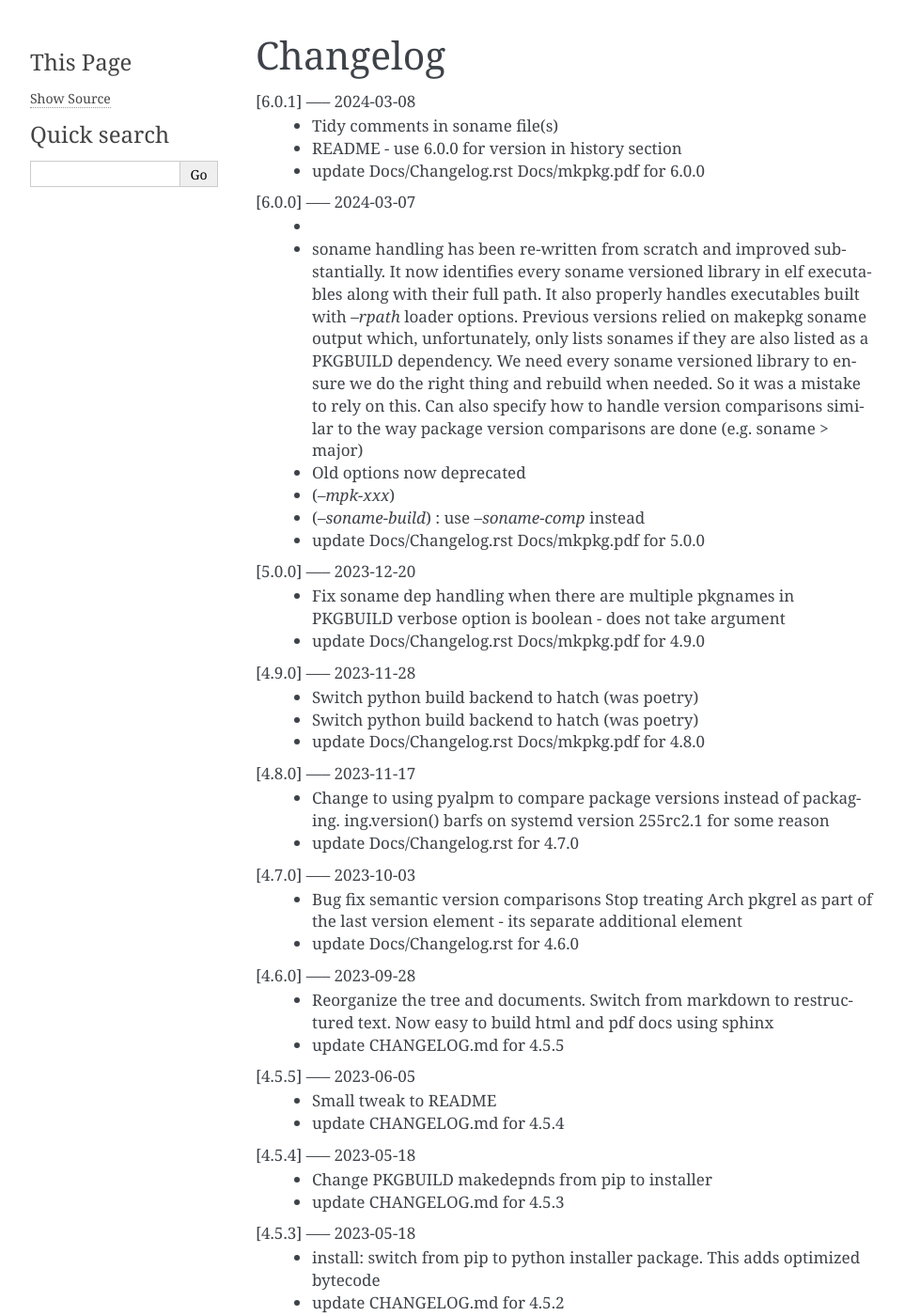
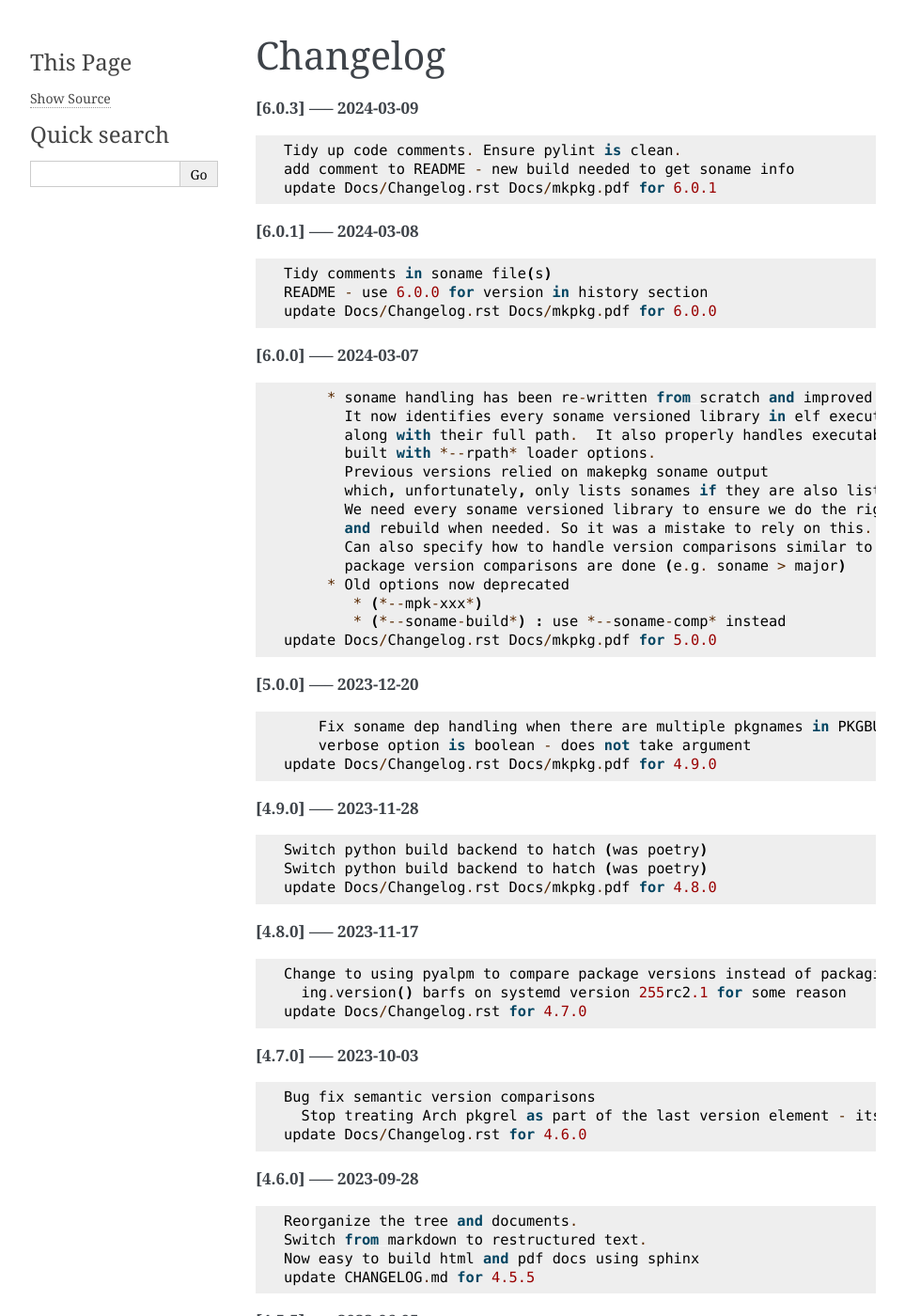
Before and after one commit to gene-git/Arch-mkpkg, a Sphinx documentation site: the page built from Docs/Changelog.rst, in a window 1280 px wide and 1400 px high. Shown: the whole window at 94% size, without its empty margins (148-1111 px from the left). Built offline with Sphinx 7.4.7, drawn with Linux system fonts in a browser that asks for light colours; pages that are not in the unit, such as notebooks, are missing from menus; some of the changed text lies outside the part shown.

Commit message:
update Docs/Changelog.rst Docs/mkpkg.pdf for 6.0.3

```diff
--- a/Docs/Changelog.rst
+++ b/Docs/Changelog.rst
@@ -1,312 +1,430 @@
 Changelog
 =========
 
-[6.0.1] ----- 2024-03-08
- * Tidy comments in soname file(s)
- * README - use 6.0.0 for version in history section
- * update Docs/Changelog.rst Docs/mkpkg.pdf for 6.0.0
+**[6.0.3] ----- 2024-03-09** ::
 
-[6.0.0] ----- 2024-03-07
- *
- * soname handling has been re-written from scratch and improved substantially.
-   It now identifies every soname versioned library in elf executables
-   along with their full path.  It also properly handles executables
-   built with *--rpath* loader options.
-   Previous versions relied on makepkg soname output
-   which, unfortunately, only lists sonames if they are also listed as a PKGBUILD dependency.
-   We need every soname versioned library to ensure we do the right thing
-   and rebuild when needed. So it was a mistake to rely on this.
-   Can also specify how to handle version comparisons similar to the way
-   package version comparisons are done (e.g. soname > major)
+	    Tidy up code comments. Ensure pylint is clean.
+	    add comment to README - new build needed to get soname info
+	    update Docs/Changelog.rst Docs/mkpkg.pdf for 6.0.1
 
- * Old options now deprecated
 
- * (*--mpk-xxx*)
+**[6.0.1] ----- 2024-03-08** ::
 
- * (*--soname-build*) : use *--soname-comp* instead
- * update Docs/Changelog.rst Docs/mkpkg.pdf for 5.0.0
+	    Tidy comments in soname file(s)
+	    README - use 6.0.0 for version in history section
+	    update Docs/Changelog.rst Docs/mkpkg.pdf for 6.0.0
 
-[5.0.0] ----- 2023-12-20
- * Fix soname dep handling when there are multiple pkgnames in PKGBUILD
-   verbose option is boolean - does not take argument
- * update Docs/Changelog.rst Docs/mkpkg.pdf for 4.9.0
 
-[4.9.0] ----- 2023-11-28
- * Switch python build backend to hatch (was poetry)
- * Switch python build backend to hatch (was poetry)
- * update Docs/Changelog.rst Docs/mkpkg.pdf for 4.8.0
+**[6.0.0] ----- 2024-03-07** ::
 
-[4.8.0] ----- 2023-11-17
- * Change to using pyalpm to compare package versions instead of packaging.
-   ing.version() barfs on systemd version 255rc2.1 for some reason
- * update Docs/Changelog.rst for 4.7.0
+	         * soname handling has been re-written from scratch and improved substantially.
+	           It now identifies every soname versioned library in elf executables
+	           along with their full path.  It also properly handles executables
+	           built with *--rpath* loader options.
+	           Previous versions relied on makepkg soname output
+	           which, unfortunately, only lists sonames if they are also listed as a PKGBUILD dependency.
+	           We need every soname versioned library to ensure we do the right thing
+	           and rebuild when needed. So it was a mistake to rely on this.
+	           Can also specify how to handle version comparisons similar to the way
+	           package version comparisons are done (e.g. soname > major)
+	         * Old options now deprecated
+	            * (*--mpk-xxx*)
+	            * (*--soname-build*) : use *--soname-comp* instead
+	    update Docs/Changelog.rst Docs/mkpkg.pdf for 5.0.0
 
-[4.7.0] ----- 2023-10-03
- * Bug fix semantic version comparisons
-   Stop treating Arch pkgrel as part of the last version element - its separate additional element
- * update Docs/Changelog.rst for 4.6.0
 
-[4.6.0] ----- 2023-09-28
- * Reorganize the tree and documents.
-   Switch from markdown to restructured text.
-   Now easy to build html and pdf docs using sphinx
- * update CHANGELOG.md for 4.5.5
+**[5.0.0] ----- 2023-12-20** ::
 
-[4.5.5] ----- 2023-06-05
- * Small tweak to README
- * update CHANGELOG.md for 4.5.4
+	        Fix soname dep handling when there are multiple pkgnames in PKGBUILD
+	        verbose option is boolean - does not take argument
+	    update Docs/Changelog.rst Docs/mkpkg.pdf for 4.9.0
 
-[4.5.4] ----- 2023-05-18
- * Change PKGBUILD makedepnds from pip to installer
- * update CHANGELOG.md for 4.5.3
 
-[4.5.3] ----- 2023-05-18
- * install: switch from pip to python installer package. This adds optimized bytecode
- * update CHANGELOG.md for 4.5.2
+**[4.9.0] ----- 2023-11-28** ::
 
-[4.5.2] ----- 2023-05-18
- * PKGBUILD: build wheel back to using python -m build instead of poetry
- * update CHANGELOG.md for 4.5.1
+	    Switch python build backend to hatch (was poetry)
+	    Switch python build backend to hatch (was poetry)
+	    update Docs/Changelog.rst Docs/mkpkg.pdf for 4.8.0
 
-[4.5.1] ----- 2023-05-17
- * Simplify Arch PKGBUILD and more closely follow arch guidelines
- * update CHANGELOG.md for 4.5.0
 
-[4.5.0] ----- 2023-02-19
- * Fix bug when soname dependency drives rebuild by ensuring pkgrel is bumped
- * update CHANGELOG.md for 4.4.0
+**[4.8.0] ----- 2023-11-17** ::
 
-[4.4.0] ----- 2023-02-18
- * Bug fix extracting PKGBUILD info for certain cases
- * update CHANGELOG.md for 4.3.0
+	    Change to using pyalpm to compare package versions instead of packaging.
+	      ing.version() barfs on systemd version 255rc2.1 for some reason
+	    update Docs/Changelog.rst for 4.7.0
 
-[4.3.0] ----- 2023-01-31
- * Force now bumps the package release and rebuilds
- * update CHANGELOG.md for 4.2.1
 
-[4.2.1] ----- 2023-01-06
- * Add SPDX licensing lines
-   Lint and tidy
- * update CHANGELOG.md for 4.2.0
+**[4.7.0] ----- 2023-10-03** ::
 
-[4.2.0] ----- 2023-01-03
- * Fix for potential color name match bug - not with current color sets
- * update CHANGELOG.md for 4.1.1
+	    Bug fix semantic version comparisons
+	      Stop treating Arch pkgrel as part of the last version element - its separate additional element
+	    update Docs/Changelog.rst for 4.6.0
 
-[4.1.1] ----- 2022-12-16
- * Add toml dependency to PKGBUILD
- * update CHANGELOG.md for 4.1.0
 
-[4.1.0] ----- 2022-12-16
- * Add config file support.
-   Change option handling. Options to be passed to makepkg must now be placed after --
-   Improveed soname treatment via option --soname-build (missing (default), newer or never)
- * update CHANGELOG.md
+**[4.6.0] ----- 2023-09-28** ::
 
-[4.0.0] ----- 2022-12-15
- * Add --mkp-refresh
-   Attempts to update saved metadata files. Faster, if imperfect, alternative to rebuild.
-   refactor some code
-   pull out pacman queries to more easily share
-   Add suport for missing soname library driving rebuild
-   suggestion thanks to Alberto Novella Archlinux subredit.
- * update CHANGELOG.md
+	    Reorganize the tree and documents.
+	    Switch from markdown to restructured text.
+	    Now easy to build html and pdf docs using sphinx
+	    update CHANGELOG.md for 4.5.5
 
-[3.5.4] ----- 2022-11-29
- * Small change to README.
-   Change variable check in installer (no functional change)
- * update CHANGELOG.md
 
-[3.5.3] ----- 2022-11-05
- * tweak readme
-   installer script change list to bash array for apps being installed. zero impact
- * update CHANGELOG.md
+**[4.5.5] ----- 2023-06-05** ::
 
-[3.5.2] ----- 2022-11-04
- * PKGBUILD - duh - put back makedepends on poetry
- * update CHANGELOG.md
+	    Small tweak to README
+	    update CHANGELOG.md for 4.5.4
 
-[3.5.1] ----- 2022-11-04
- * Add package name to screen message
- * update CHANGELOG.md
 
-[3.5.0] ----- 2022-11-03
- * bug fix incorrectly handling triggers pkg>xxx
- * update CHANGELOG.md
+**[4.5.4] ----- 2023-05-18** ::
 
-[3.4.0] ----- 2022-11-03
- * Better handling of PKGBUILD syntax errors
- * update CHANGELOG.md
+	    Change PKGBUILD makedepnds from pip to installer
+	    update CHANGELOG.md for 4.5.3
 
-[3.3.1] ----- 2022-11-03
- * unwind prev error check - needs more work
- * update CHANGELOG.md
 
-[3.3.0] ----- 2022-11-03
- * Additional check for errors when sourcing PKGBUILD
- * update CHANGELOG.md
+**[4.5.3] ----- 2023-05-18** ::
 
-[3.2.0] ----- 2022-10-31
- * typo - so sorry
- * update CHANGELOG.md
+	    install: switch from pip to python installer package. This adds optimized bytecode
+	    update CHANGELOG.md for 4.5.2
 
-[3.1.0] ----- 2022-10-31
- * Add more aliases of First_N for version comparisons (micro, serial)
-   Change build from poetry/pip to python -m build/installer
- * update CHANGELOG.md
 
-[3.0.0] ----- 2022-10-30
- * update CHANGELOG.md
- * Add epoch support - needs wider testing
- * update changelog
+**[4.5.2] ----- 2023-05-18** ::
 
-[2.5.0] ----- 2022-10-26
- * bug fix for _mkpkg_depends_files - silly typo
- * CHANGELOG.md
+	    PKGBUILD: build wheel back to using python -m build instead of poetry
+	    update CHANGELOG.md for 4.5.1
 
-[2.4.1] ----- 2022-10-24
- * update pyproject.toml vers
- * update changelog
 
-[2.4.0] ----- 2022-10-24
- * oops - accidently left debugger on!
- * update changelog
+**[4.5.1] ----- 2023-05-17** ::
 
-[2.3.6] ----- 2022-10-24
- * Fix bug parsion <package> >= xxx.  Greater than is fine.
- * update changelog
+	    Simplify Arch PKGBUILD and more closely follow arch guidelines
+	    update CHANGELOG.md for 4.5.0
 
-[2.3.5] ----- 2022-10-23
- * avoid all but tag in pkgver()
-   update pyproject.toml vers
- * update changelog
 
-[2.3.4] ----- 2022-10-23
- * PKGBUILD - remove tag= now that pgkver() is getting latest tag
+**[4.5.0] ----- 2023-02-19** ::
 
-[2.3.3] ----- 2022-10-23
- * PKGBUILD now builds latest release tag
- * update changelog
- * Add comment about being fast
- * update changelog
+	    Fix bug when soname dependency drives rebuild by ensuring pkgrel is bumped
+	    update CHANGELOG.md for 4.4.0
 
-[2.3.2] ----- 2022-10-14
- * Improve PKGBUILD for aur as per comments
-   update pyproject.toml version
-   Clean the dist directory before doing poetry build
- * fix python depends version > 3.9
- * Add makedepends packages in aur PKGBUILD
- * fix comment
- * add aur comment
- * update changelog
 
-[2.3.1] ----- 2022-10-13
- * Update readme with link to AUR for mkpkg
-   Change PKGBUILD for AUR
- * little word smithing on readme
- * Clean up some comments
- * readme word smithing
- * update changelog
+**[4.4.0] ----- 2023-02-18** ::
 
-[2.3.0] ----- 2022-10-13
- * In the event mkpkg_depends / mkpkg_depends_files are absent,
-   no longer fall back to use makedepends unless turned on with the --mkp-use_makedepends option
- * update changelog
+	    Bug fix extracting PKGBUILD info for certain cases
+	    update CHANGELOG.md for 4.3.0
 
-[2.2.1] ----- 2022-10-13
- * Bug fix for _mkpkg_depends_files
- * better packge description in PKGBUILD
- * readme markdown missed 2 spaces for newline
- * Readme - markdown requires escape for underscore
- * update CHANGELOG.md
 
-[2.2.0] ----- 2022-10-13
- * Change PKGBUILD variables to have leading "_" to follow arch packaging guidelines
-   Code is backward compatible and will work with or without the _
-   New names are: _mkpkg_depends and _mkpkg_depends_files
- * update changelog
- * more readme tweaks
- * update changelog
+**[4.3.0] ----- 2023-01-31** ::
 
-[2.1.1] ----- 2022-10-13
- * Provide sample PKGBUILD to build mkpkg
- * update changelog
- * typo in readme
- * update changelog
- * README tweak to explain "patch" being same as "First_3" for version triggers
- * update CHANGELOG.md
+	    Force now bumps the package release and rebuilds
+	    update CHANGELOG.md for 4.2.1
 
-[2.1.0] ----- 2022-10-13
- * Enhance version triggers to handle version with more than 3 elements
- * update changelog
- * readme tweaks
- * update CHANGELOG
 
-[2.0.1] ----- 2022-10-12
- * update changelog
- * remove unused from do-install
- * update CHANGELOG
- * tweak readme
- * update changelog
+**[4.2.1] ----- 2023-01-06** ::
 
-[2.0.0] ----- 2022-10-12
- * Reorganize directory structure and use poetry for packaging.
-   Add support for triggers now based on semantic versions.
-   e.g python>3.12 or python>minor - where minor triggers build if
-   major.minor version of dependency package is greater than that used when
-   it was last built.
- * Reorganize source tree
- * Update changelog
- * tweak readme little more
- * update Changelog
- * Tweak README
- * tweak README
+	    Add SPDX licensing lines
+	    Lint and tidy
+	    update CHANGELOG.md for 4.2.0
 
-[1.3.1] ----- 2022-09-22
- * Update Changelog
- * Add CVE-2022-36113 as example of build tool danger
- * Update Changelog
- * Add Changelog
 
-[1.3.0] ----- 2022-09-07
- * fix out of date comment in mkpkg.py
- * fix little markdown issue
- * tweak readme format
+**[4.2.0] ----- 2023-01-03** ::
 
-[1.2.0] ----- 2022-09-06
- * Add support for trigger files : mkpkg_depends_files
- * add README discssion comment
- * lint picking
- * Add comment in README
- * few more README tweaks
+	    Fix for potential color name match bug - not with current color sets
+	    update CHANGELOG.md for 4.1.1
 
-[1.1.1] ----- 2022-09-04
- * tidy message output
- * typo
- * Little tidy on README
 
-[1.1.0] ----- 2022-09-04
- * Handle edge case when PKGBUILD hand edited
- * Bug fix for case when override mkpkg_depends set to empty set
+**[4.1.1] ----- 2022-12-16** ::
 
-[1.0.5] ----- 2022-09-03
- * Now that we implemented mkpkg_depends, remove some readme comments
- * typo
- * minor README tweak
- * Fix typo (resolves issue #1) and tweak README
+	    Add toml dependency to PKGBUILD
+	    update CHANGELOG.md for 4.1.0
 
-[1.0.4] ----- 2022-09-03
- * fix section numbers in README
 
-[1.0.3] ----- 2022-09-03
- * Support mkpkg_depends overriding makepends - gives full control to user
+**[4.1.0] ----- 2022-12-16** ::
 
-[1.0.2] ----- 2022-09-03
- * README use lower case for mkpkg
+	    Add config file support.
+	        Change option handling. Options to be passed to makepkg must now be placed after --
+	        Improveed soname treatment via option --soname-build (missing (default), newer or never)
+	    update CHANGELOG.md
 
-[1.0.1] ----- 2022-09-03
- * Tidy couple comments
 
-[1.0.0] ----- 2022-09-03
- * Initial Revision of mkpkg.
-   mkpkg builds Arch packages and rebuilds them whenever a make dependency is more recent than the last package
+**[4.0.0] ----- 2022-12-15** ::
+
+	    Add --mkp-refresh
+	        Attempts to update saved metadata files. Faster, if imperfect, alternative to rebuild.
+	    refactor some code
+	    pull out pacman queries to more easily share
+	    Add suport for missing soname library driving rebuild
+	        suggestion thanks to Alberto Novella Archlinux subredit.
+	    update CHANGELOG.md
+
+
+**[3.5.4] ----- 2022-11-29** ::
+
+	    Small change to README.
+	    Change variable check in installer (no functional change)
+	    update CHANGELOG.md
+
+
+**[3.5.3] ----- 2022-11-05** ::
+
+	    tweak readme
+	    installer script change list to bash array for apps being installed. zero impact
+	    update CHANGELOG.md
+
+
+**[3.5.2] ----- 2022-11-04** ::
+
+	    PKGBUILD - duh - put back makedepends on poetry
+	    update CHANGELOG.md
+
+
+**[3.5.1] ----- 2022-11-04** ::
+
+	    Add package name to screen message
+	    update CHANGELOG.md
+
+
+**[3.5.0] ----- 2022-11-03** ::
+
+	    bug fix incorrectly handling triggers pkg>xxx
+	    update CHANGELOG.md
+
+
+**[3.4.0] ----- 2022-11-03** ::
+
+	    Better handling of PKGBUILD syntax errors
+	    update CHANGELOG.md
+
+
+**[3.3.1] ----- 2022-11-03** ::
+
+	    unwind prev error check - needs more work
+	    update CHANGELOG.md
+
+
+**[3.3.0] ----- 2022-11-03** ::
+
+	    Additional check for errors when sourcing PKGBUILD
+	    update CHANGELOG.md
+
+
+**[3.2.0] ----- 2022-10-31** ::
+
+	    typo - so sorry
+	    update CHANGELOG.md
+
+
+**[3.1.0] ----- 2022-10-31** ::
+
+	    Add more aliases of First_N for version comparisons (micro, serial)
+	    Change build from poetry/pip to python -m build/installer
+	    update CHANGELOG.md
+
+
+**[3.0.0] ----- 2022-10-30** ::
+
+	    update CHANGELOG.md
+	    Add epoch support - needs wider testing
+	    update changelog
+
+
+**[2.5.0] ----- 2022-10-26** ::
+
+	    bug fix for _mkpkg_depends_files - silly typo
+	    CHANGELOG.md
+
+
+**[2.4.1] ----- 2022-10-24** ::
+
+	    update pyproject.toml vers
+	    update changelog
+
+
+**[2.4.0] ----- 2022-10-24** ::
+
+	    oops - accidently left debugger on!
+	    update changelog
+
+
+**[2.3.6] ----- 2022-10-24** ::
+
+	    Fix bug parsion <package> >= xxx.  Greater than is fine.
+	    update changelog
+
+
+**[2.3.5] ----- 2022-10-23** ::
+
+	    avoid all but tag in pkgver()
+	    update pyproject.toml vers
+	    update changelog
+
+
+**[2.3.4] ----- 2022-10-23** ::
+
+	    PKGBUILD - remove tag= now that pgkver() is getting latest tag
+
+
+**[2.3.3] ----- 2022-10-23** ::
+
+	    PKGBUILD now builds latest release tag
+	    update changelog
+	    Add comment about being fast
+	    update changelog
+
+
+**[2.3.2] ----- 2022-10-14** ::
+
+	    Improve PKGBUILD for aur as per comments
+	    update pyproject.toml version
+	    Clean the dist directory before doing poetry build
+	    fix python depends version > 3.9
+	    Add makedepends packages in aur PKGBUILD
+	    fix comment
+	    add aur comment
+	    update changelog
+
+
+**[2.3.1] ----- 2022-10-13** ::
+
+	    Update readme with link to AUR for mkpkg
+	    Change PKGBUILD for AUR
+	    little word smithing on readme
+	    Clean up some comments
+	    readme word smithing
+	    update changelog
+
+
+**[2.3.0] ----- 2022-10-13** ::
+
+	    In the event mkpkg_depends / mkpkg_depends_files are absent,
+	    no longer fall back to use makedepends unless turned on with the --mkp-use_makedepends option
+	    update changelog
+
+
+**[2.2.1] ----- 2022-10-13** ::
+
+	    Bug fix for _mkpkg_depends_files
+	    better packge description in PKGBUILD
+	    readme markdown missed 2 spaces for newline
+	    Readme - markdown requires escape for underscore
+	    update CHANGELOG.md
+
+
+**[2.2.0] ----- 2022-10-13** ::
+
+	    Change PKGBUILD variables to have leading "_" to follow arch packaging guidelines
+	    Code is backward compatible and will work with or without the _
+	    New names are: _mkpkg_depends and _mkpkg_depends_files
+	    update changelog
+	    more readme tweaks
+	    update changelog
+
+
+**[2.1.1] ----- 2022-10-13** ::
+
+	    Provide sample PKGBUILD to build mkpkg
+	    update changelog
+	    typo in readme
+	    update changelog
+	    README tweak to explain "patch" being same as "First_3" for version triggers
+	    update CHANGELOG.md
+
+
+**[2.1.0] ----- 2022-10-13** ::
+
+	    Enhance version triggers to handle version with more than 3 elements
+	    update changelog
+	    readme tweaks
+	    update CHANGELOG
+
+
+**[2.0.1] ----- 2022-10-12** ::
+
+	    update changelog
+	    remove unused from do-install
+	    update CHANGELOG
+	    tweak readme
+	    update changelog
+
+
+**[2.0.0] ----- 2022-10-12** ::
+
+	    Reorganize directory structure and use poetry for packaging.
+	    Add support for triggers now based on semantic versions.
+	    e.g python>3.12 or python>minor - where minor triggers build if
+	    major.minor version of dependency package is greater than that used when
+	    it was last built.
+	    Reorganize source tree
+	    Update changelog
+	    tweak readme little more
+	    update Changelog
+	    Tweak README
+	    tweak README
+
+
+**[1.3.1] ----- 2022-09-22** ::
+
+	    Update Changelog
+	    Add CVE-2022-36113 as example of build tool danger
+	    Update Changelog
+	    Add Changelog
+
+
+**[1.3.0] ----- 2022-09-07** ::
+
+	    fix out of date comment in mkpkg.py
+	    fix little markdown issue
+	    tweak readme format
+
+
+**[1.2.0] ----- 2022-09-06** ::
+
+	    Add support for trigger files : mkpkg_depends_files
+	    add README discssion comment
+	    lint picking
+	    Add comment in README
+	    few more README tweaks
+
+
+**[1.1.1] ----- 2022-09-04** ::
+
+	    tidy message output
+	    typo
+	    Little tidy on README
+
+
+**[1.1.0] ----- 2022-09-04** ::
+
+	    Handle edge case when PKGBUILD hand edited
+	    Bug fix for case when override mkpkg_depends set to empty set
+
+
+**[1.0.5] ----- 2022-09-03** ::
+
+	    Now that we implemented mkpkg_depends, remove some readme comments
+	    typo
+	    minor README tweak
+	    Fix typo (resolves issue #1) and tweak README
+
+
+**[1.0.4] ----- 2022-09-03** ::
+
+	    fix section numbers in README
+
+
+**[1.0.3] ----- 2022-09-03** ::
+
+	    Support mkpkg_depends overriding makepends - gives full control to user
+
+
+**[1.0.2] ----- 2022-09-03** ::
+
+	    README use lower case for mkpkg
+
+
+**[1.0.1] ----- 2022-09-03** ::
+
+	    Tidy couple comments
+
+
+**[1.0.0] ----- 2022-09-03** ::
+
+	    Initial Revision of mkpkg.
+	    mkpkg builds Arch packages and rebuilds them whenever a make dependency is more recent than the last package
```
Also changed, not shown: 1 other file.
